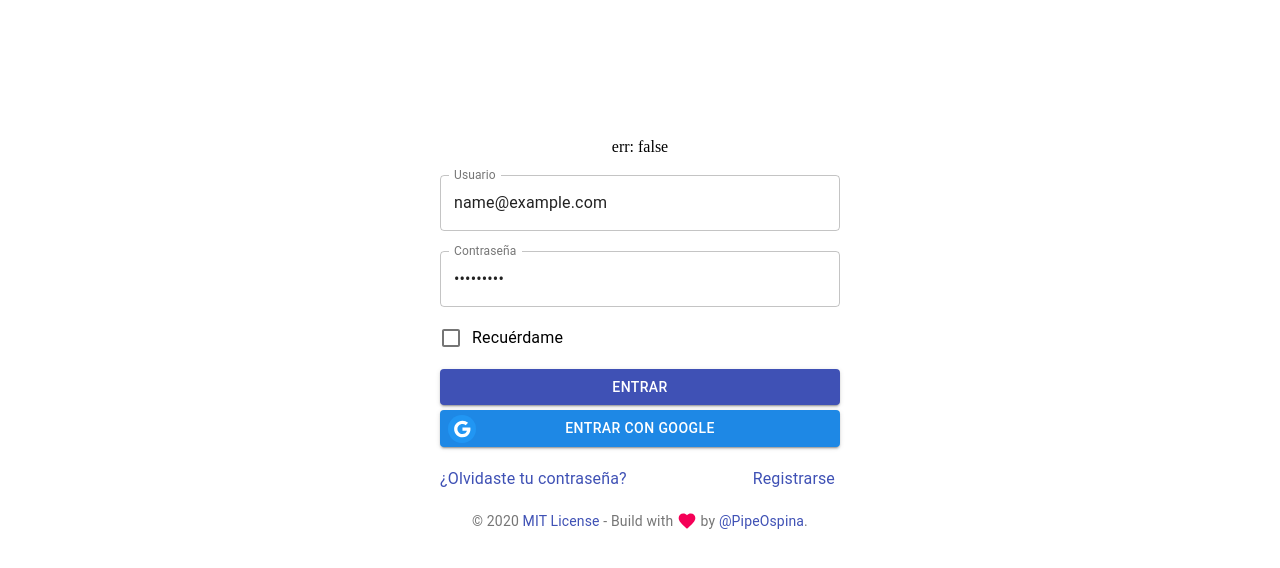
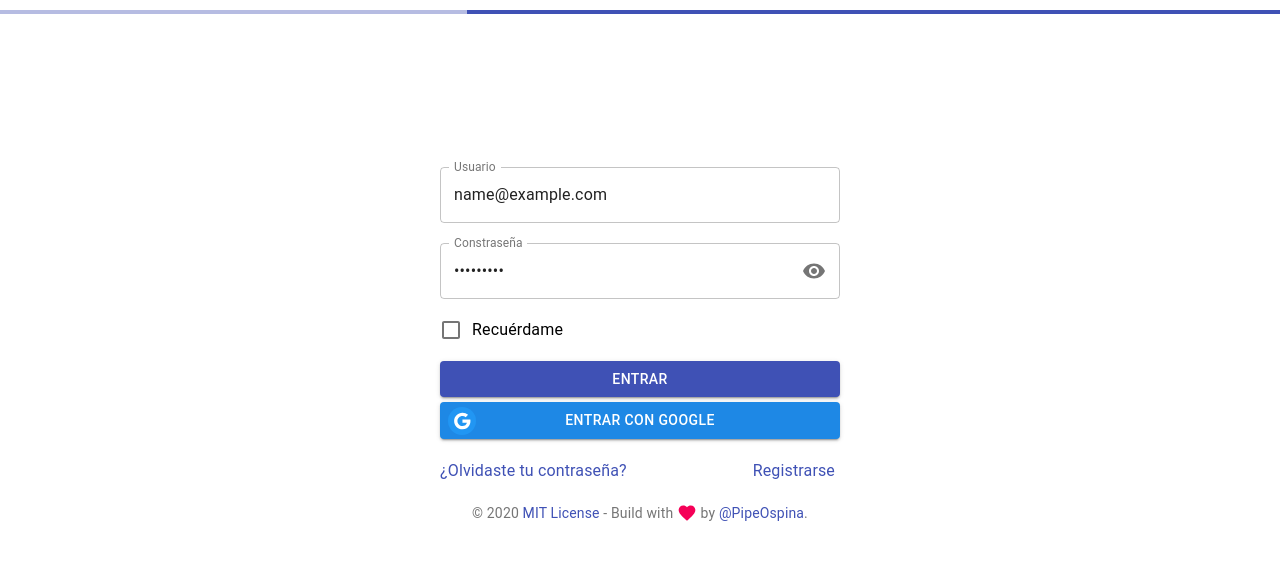
Before and after one commit to PipeOspina/NIM_Game, a React app: page /login in a window 1280 px wide. Both pictures are taken after typing "name@example.com", "Sample123" into the empty fields and a click on the button "ENTRAR". Shown: the top 568 px of the page. Built offline with nearby package versions, Linux system fonts and the light colour scheme; no server answers; the HTML template or start-up script is replaced by a standard one.

Commit message:
Finishing with login page Improve integration with google and email auth "complete"

```diff
--- a/package.json
+++ b/package.json
@@ -6,7 +6,8 @@
   "scripts": {
     "start": "webpack-dev-server --open",
     "build": "webpack",
-    "build:dev": "webpack --mode=development"
+    "build:dev": "webpack --mode=development",
+    "deploy": "npm run build && firebase deploy"
   },
   "repository": {
     "type": "git",
@@ -42,6 +43,7 @@
     "@material-ui/core": "^4.8.3",
     "@material-ui/icons": "^4.5.1",
     "firebase": "^7.6.2",
+    "firebaseui": "^4.4.0",
     "react": "^16.12.0",
     "react-dom": "^16.12.0",
     "react-router-dom": "^5.1.2",
--- a/src/index.tsx
+++ b/src/index.tsx
@@ -10,6 +10,10 @@ import {
   Link
 } from 'react-router-dom'
 import Home from './pages/Home'
+import * as firebase from 'firebase/app'
+import config from './utils/consts/config'
+
+firebase.initializeApp(config);
 
 export default function App(): JSX.Element {
   return (
--- a/src/pages/Login/Login.scss
+++ b/src/pages/Login/Login.scss
@@ -20,6 +20,12 @@
       border-radius: 50%;
       background-color: #2196f3;
     }
+  }
+
+  .charge {
+    position: absolute;
+    width: 100%;
+    top: 0;
   }
 }
 
--- a/src/pages/Login/Login.tsx
+++ b/src/pages/Login/Login.tsx
@@ -11,16 +11,33 @@ import {
   FormControlLabel,
   Typography,
   Link,
-  Box
+  Box,
+  LinearProgress,
+  FormControl,
+  InputLabel,
+  OutlinedInput,
+  InputAdornment,
+  IconButton,
+  FormHelperText
 } from '@material-ui/core'
+import Visibility from '@material-ui/icons/Visibility';
+import VisibilityOff from '@material-ui/icons/VisibilityOff';
+import login from '../../utils/consts/googleSign'
+import realLogin from '../../utils/sign'
 
-
-export default function Login(props: any): JSX.Element {
+export default function Login(): JSX.Element {
   const preventDefault = (event: React.SyntheticEvent) => event.preventDefault()
 
   const [username, setUsername] = useState('')
   const [password, setPassword] = useState('')
   const [doRemember, setDoRemember] = useState(false)
+
+  const [doCharge, setDoCharge] = useState(false)
+
+  const [visibility, setVisibility] = useState(false)
+
+  const [usrHelper, setUsrHelper] = useState('')
+  const [passHelper, setPassHelper] = useState('')
 
   const [doUsrErr, setDoUsrErr] = useState(false)
   const [doPassErr, setDopassErr] = useState(false)
@@ -38,13 +55,13 @@ export default function Login(props: any): JSX.Element {
     setDopassErr(checkPass(password))
   }
 
-  const toggleUsr = (event: any) => {
+  const toggleUsr = (event: React.ChangeEvent<HTMLInputElement>) => {
     const usr = event.target.value
     doUsrBlur ? setDoUsrErr(checkUsr(usr)) : 0
     setUsername(usr)
   }
 
-  const togglePass = (event: any) => {
+  const togglePass = (event: React.ChangeEvent<HTMLInputElement>) => {
     const pass = event.target.value
     doPassBlur ? setDopassErr(checkPass(pass)) : 0
     setPassword(pass)
@@ -53,10 +70,12 @@ export default function Login(props: any): JSX.Element {
   const checkUsr = (usr: string) => {
     const regex: RegExp = /^\w+([\.-]?\w+)*@\w+([\.-]?\w+)*(\.\w{2,3})+$/
     const err = !usr.match(regex)
+    err ? setUsrHelper('Digita correctamente tu correo electrónico') : setUsrHelper('')
     return err
   }
 
   const checkPass = (pass: string) => {
+    !pass ? setPassHelper('Digita tu contraseña') : setPassHelper('')
     return !pass
   }
 
@@ -68,14 +87,61 @@ export default function Login(props: any): JSX.Element {
     const anyPassErr = checkPass(password)
     setDoUsrErr(anyUsrErr)
     setDopassErr(anyPassErr)
-    const user = {
-      usr: username,
-      pass: password,
-      remember: doRemember
+
+    if (!anyUsrErr && !anyPassErr) {
+      setDoCharge(true)
+      realLogin(username, password, doRemember)
+        .then(() => {
+          setDoCharge(false)
+        }).catch((err: any) => {
+          switch (err.code) {
+            case 'auth/user-disabled':
+              setUsrHelper('Usuario inhabilitado')
+              setDoUsrErr(true)
+              break;
+            case 'auth/user-not-found':
+              setUsrHelper('Usuario no encontrado')
+              setDoUsrErr(true)
+              break;
+            case 'auth/wrong-password':
+              setPassHelper('Contraseña incorrecta')
+              setDopassErr(true)
+              break;
+            default:
+              setUsrHelper('Digita correctamente tu correo electrónico')
+              setDoUsrErr(true)
+              break;
+          }
+          setPassword('')
+          setDoCharge(false)
+        })
     }
-    if (anyUsrErr || anyPassErr) console.log('err')
-    else console.log('logging in', user)
   }
+
+  const googleLogin = () => {
+    setDoUsrErr(false)
+    setDopassErr(false)
+    setDoUsrBlur(false)
+    setDoPassBlur(false)
+    setUsrHelper('')
+    setPassHelper('')
+    setDoCharge(true)
+    login(doRemember).then(() => {
+      setDoCharge(false)
+    }).catch(() => {
+      setDoCharge(false)
+      setDoUsrErr(true)
+      setUsrHelper('Se canceló el inicio de sesión con Google')
+    })
+  }
+
+  const handleClickShowPassword = () => {
+    setVisibility(!visibility);
+  };
+
+  const handleMouseDownPassword = (event: React.MouseEvent<HTMLButtonElement>) => {
+    event.preventDefault();
+  };
 
   return (
     <Grid
@@ -86,7 +152,6 @@ export default function Login(props: any): JSX.Element {
       className="container"
       direction="column"
     >
-      err: {'' + doUsrErr}
       <form
         noValidate
         onSubmit={submit}
@@ -101,6 +166,7 @@ export default function Login(props: any): JSX.Element {
           onChange={toggleUsr}
           onBlur={usrBlur}
           error={doUsrErr}
+          helperText={usrHelper}
           autoFocus
           required
           InputLabelProps={
@@ -109,23 +175,37 @@ export default function Login(props: any): JSX.Element {
             }
           }
         />
-        <TextField
-          label="Contraseña"
-          type="password"
-          name="password"
-          id="password"
-          variant="outlined"
-          autoComplete="current-password"
-          onBlur={passBlur}
-          onChange={togglePass}
-          error={doPassErr}
-          required
-          InputLabelProps={
-            {
-              required: false
+        <FormControl variant="outlined"
+          error={doPassErr}>
+          <InputLabel>Constraseña</InputLabel>
+          <OutlinedInput
+            type={visibility ? 'text' : 'password'}
+            onChange={togglePass}
+            value={password}
+            endAdornment={
+              <InputAdornment position="end">
+                <IconButton
+                  onClick={handleClickShowPassword}
+                  onMouseDown={handleMouseDownPassword}
+                  edge="end"
+                >
+                  {
+                    !visibility ?
+                      <Visibility color={doPassErr ? 'secondary' : 'inherit'} /> :
+                      <VisibilityOff color={doPassErr ? 'secondary' : 'inherit'} />
+                  }
+                </IconButton>
+              </InputAdornment>
             }
-          }
-        />
+            labelWidth={93}
+            name="password"
+            id="password"
+            autoComplete="current-password"
+            onBlur={passBlur}
+            required
+          />
+          {doPassErr ? <FormHelperText>{passHelper}</FormHelperText> : ''}
+        </FormControl>
         <FormControlLabel
           control={
             <Checkbox
@@ -147,6 +227,7 @@ export default function Login(props: any): JSX.Element {
           variant="contained"
           color="primary"
           className="google-btn"
+          onClick={googleLogin}
         >
           <GoogleIcon
             className="my-icon"
@@ -187,6 +268,7 @@ export default function Login(props: any): JSX.Element {
       <Box>
         <Copyright />
       </Box>
+      {doCharge ? <LinearProgress className="charge" /> : ''}
     </Grid >
   )
 }
--- /dev/null
+++ b/src/utils/consts/config.ts
@@ -0,0 +1,12 @@
+const config = {
+  apiKey: "AIzaSyAkcE1EkxCc58FUjflx6x0D5p05JxSCrwI",
+  authDomain: "pipeospina-nim.firebaseapp.com",
+  databaseURL: "https://pipeospina-nim.firebaseio.com",
+  projectId: "pipeospina-nim",
+  storageBucket: "pipeospina-nim.appspot.com",
+  messagingSenderId: "504383225240",
+  appId: "1:504383225240:web:db6a3ecb6c9fbe94aeffed",
+  measurementId: "G-N1GJL9NVEB"
+};
+
+export default config;
--- /dev/null
+++ b/src/utils/consts/googleSign.ts
@@ -0,0 +1,26 @@
+import * as firebase from "firebase/app";
+import "firebase/auth";
+
+export default function login(doRemember: boolean) {
+  const provider = new firebase.auth.GoogleAuthProvider();
+  provider.addScope("https://www.googleapis.com/auth/contacts.readonly");
+  firebase.auth().languageCode = "es";
+
+  const persistence = doRemember
+    ? firebase.auth.Auth.Persistence.LOCAL
+    : firebase.auth.Auth.Persistence.SESSION;
+
+  firebase.auth().setPersistence(persistence);
+
+  return firebase.auth().signInWithPopup(provider);
+}
+
+export function logout() {
+  firebase
+    .auth()
+    .signOut()
+    .then((result: any) => {
+      console.log(result);
+    })
+    .catch((err: any) => {});
+}
--- /dev/null
+++ b/src/utils/sign.ts
@@ -0,0 +1,16 @@
+import * as firebase from "firebase/app";
+import "firebase/auth";
+
+export default function realLogin(
+  email: string,
+  pass: string,
+  doRemember: boolean
+) {
+  const persistence = doRemember
+    ? firebase.auth.Auth.Persistence.LOCAL
+    : firebase.auth.Auth.Persistence.SESSION;
+
+  firebase.auth().setPersistence(persistence);
+
+  return firebase.auth().signInWithEmailAndPassword(email, pass);
+}
```
Also changed, not shown: 1 other file (tests, documents, lock files or other folders).
